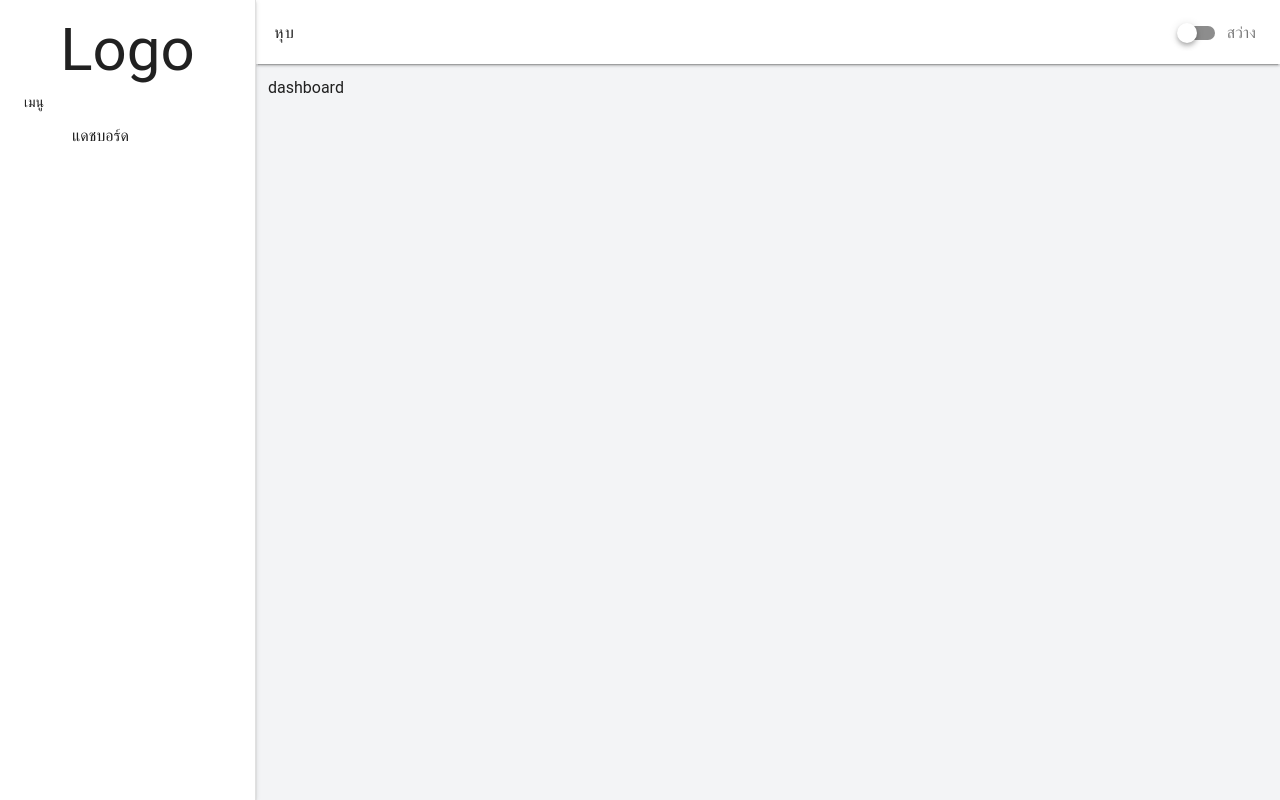
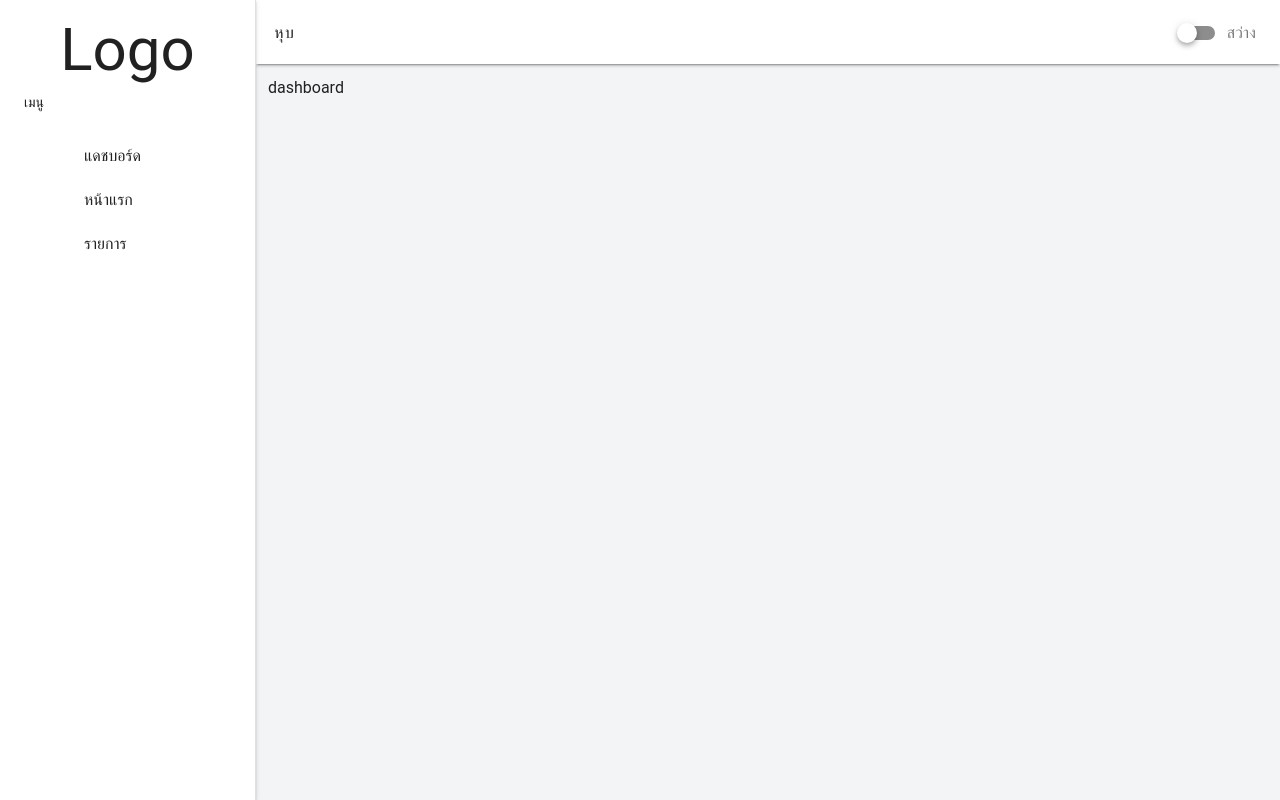
Before and after one commit to parnuphun/My-admin-template, a Vue app: page / in a window 1280 px wide. Built offline with nearby package versions, Linux system fonts and the light colour scheme.

Commit message:
rount navigationData

```diff
--- a/src/components/layout/AdminNavigationBar.vue
+++ b/src/components/layout/AdminNavigationBar.vue
@@ -1,10 +1,13 @@
 <script setup lang="ts">
 import { ref } from 'vue';
-
+import { navigationMenu  } from '../../components/navigation/navigationData'
 
     const drawer = ref(true)
     const isDark = ref(false)
-    const toggleTheme =ref(true)
+
+    function routes(){
+
+    }
 </script>
 
 <template>
@@ -15,17 +18,24 @@ import { ref } from 'vue';
                 <div class="w-full text-center mt-5">
                     <p class="text-6xl"> Logo </p>
                 </div>
-                <div class="w-full py-3 px-6 -mb-4 text-sm">
+                <div class="w-full py-3 px-6 text-sm">
                     เมนู
                 </div>
 
-                <v-list density="compact" nav>
+                <v-list density="compact" class="px-3" >
+
                     <v-list-item
-                        prepend-icon="mdi-folder"
-                        title="" value="dashboard"
-                        class="text-md">
-                            แดชบอร์ด
+                        v-for="navItem of navigationMenu"
+                        :prepend-icon="'mdi-'+navItem.icon"
+                        title="" :value="navItem.id"
+                        class="text-md my-1">
+                        <RouterLink  :to="navItem.link">
+                            <div class="w-full h-full">
+                                {{ navItem.title }}
+                            </div>
+                        </RouterLink>
                     </v-list-item>
+
                 </v-list>
 
             </VNavigationDrawer>
--- a/src/components/navigation/navigationData.ts
+++ b/src/components/navigation/navigationData.ts
@@ -0,0 +1,27 @@
+export interface NavigationItem {
+    id : string
+    title : string
+    icon : string
+    link : string
+}
+
+export const navigationMenu:NavigationItem[] = [
+    {
+        id: 'dashboard' ,
+        title : 'แดชบอร์ด' ,
+        icon : '' ,
+        link : '/dashBoard'
+    },
+    {
+        id: 'home' ,
+        title : 'หน้าแรก' ,
+        icon : '' ,
+        link : '/home'
+    },
+    {
+        id: 'lsit' ,
+        title : 'รายการ' ,
+        icon : '' ,
+        link : '/list'
+    },
+]
--- a/src/plugin/routes.ts
+++ b/src/plugin/routes.ts
@@ -4,6 +4,7 @@ const router = createRouter({
     history : createWebHashHistory(),
     routes: [
         { path: '/' , component: () => import('../views/finalProject/Main/DashBoard.vue')} ,
+        { path: '/dashBoard' , component: () => import('../views/finalProject/Main/DashBoard.vue')} ,
 
         { path : '/:pathMatch(.*)*' , component: ()=> import ('../views/finalProject/ErrorPage/PageNotFound404.vue')}
     ],
--- a/src/views/finalProject/ErrorPage/PageNotFound404.vue
+++ b/src/views/finalProject/ErrorPage/PageNotFound404.vue
@@ -7,7 +7,7 @@ import AdminNavigationBar from '../../../components/layout/AdminNavigationBar.vu
 <template>
     <AdminNavigationBar>
         <div class="w-full h-full flex justify-center items-center">
-                <img src="../../../assets/iamges/illustrations/404 Error-cuate.svg" alt="" class="w-96">
+        <img src="../../../assets/iamges/illustrations/404 Error-cuate.svg" alt="" class="w-96">
         </div>
     </AdminNavigationBar>
 
```
